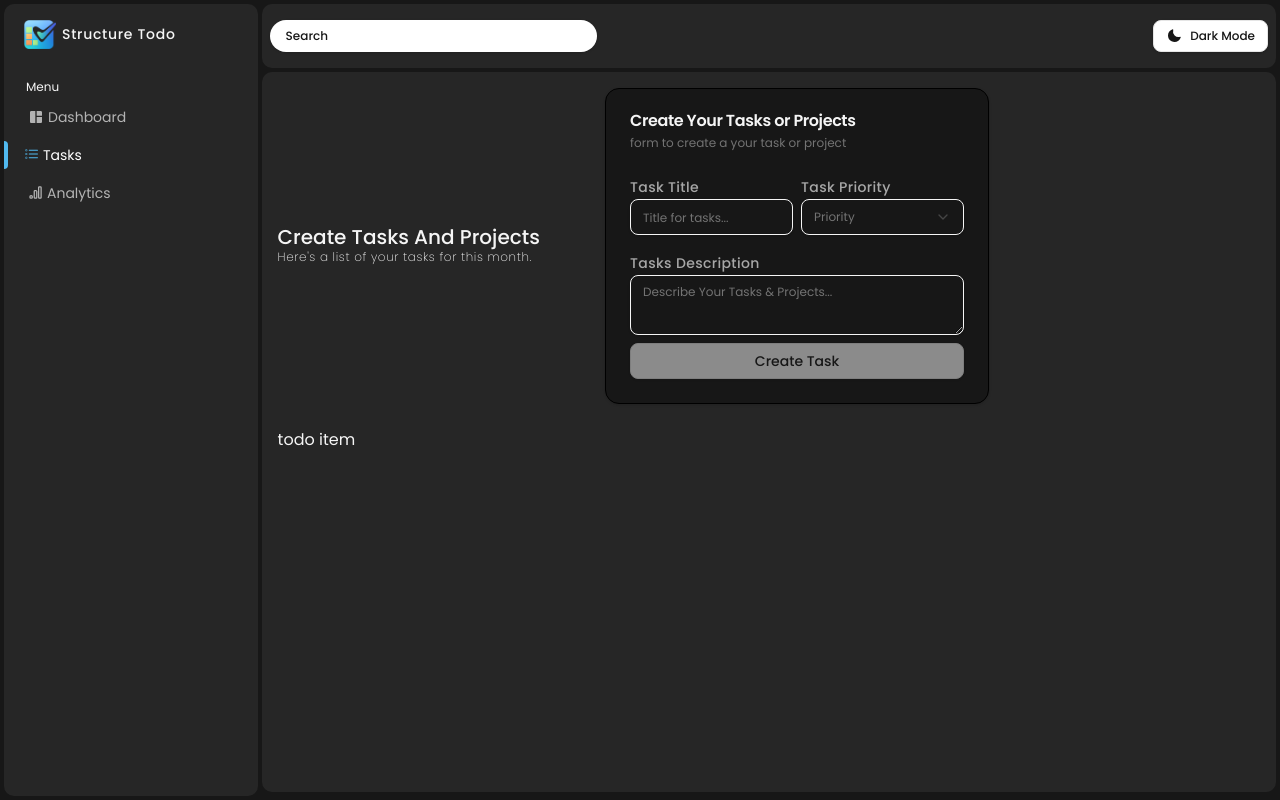
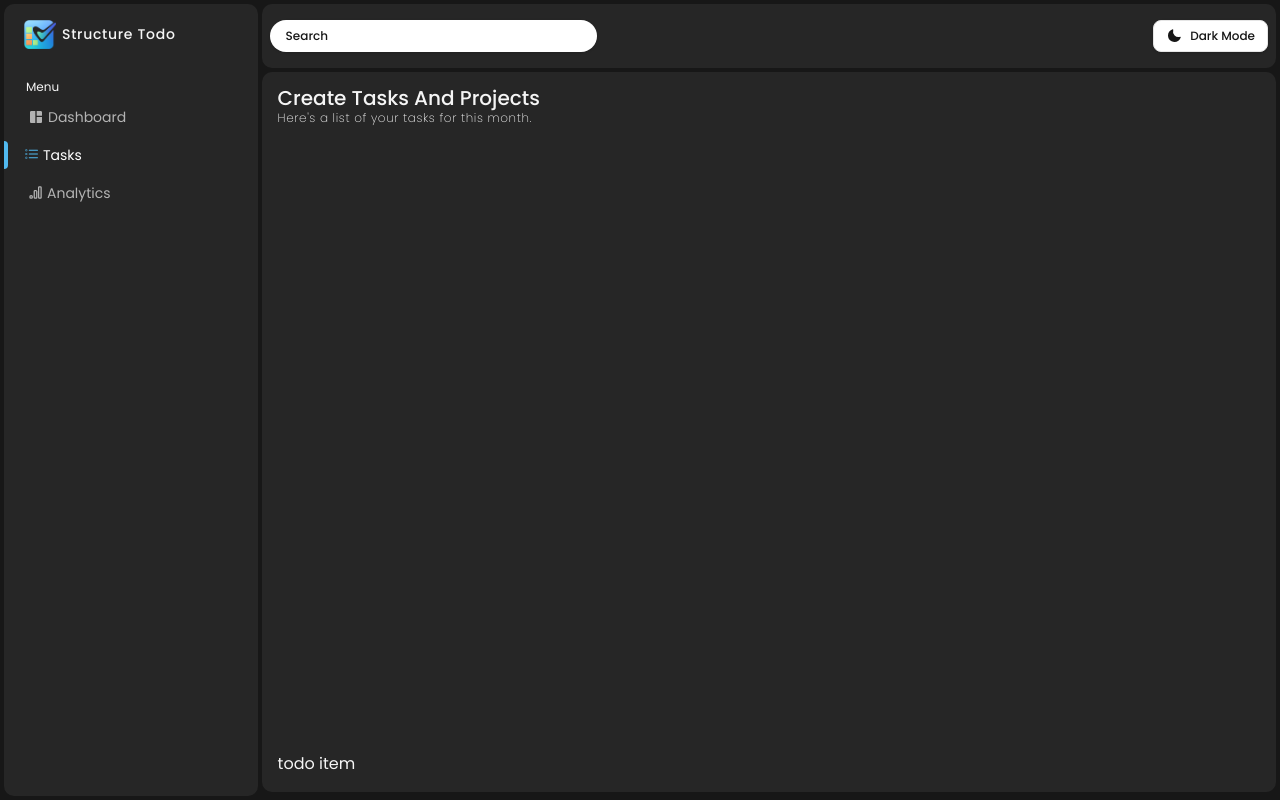
Before and after one commit to ravi181919/react_Interview_Practice, a React (Vite) app in the folder 01-RTK/: page /task in a window 1280 px wide. Built offline with nearby package versions, Linux system fonts and the light colour scheme; a web font is replaced by a local one.

Commit message:
updated in many components

```diff
--- a/01-RTK/src/features/todo/allTodos/AllTodos.jsx
+++ b/01-RTK/src/features/todo/allTodos/AllTodos.jsx
@@ -1,19 +1,31 @@
-import useTodos from '@/store/slices/todos/useTodos';
-import React from 'react'
-import TodoItem from './TodoItem';
-import AddTask from '@/pages/AddTask';
+import useTodos from "@/store/slices/todos/useTodos";
+import React, { Activity, useState } from "react";
+import TodoItem from "./TodoItem";
+import AddTask from "@/pages/AddTask";
 
 const AllTodos = () => {
-    const { todos, addTodo, removeTodo, toggleTodoCompletion, editTodo, setFilterTodo, undoDelete } = useTodos();
+  const {
+    todos,
+    addTodo,
+    removeTodo,
+    toggleTodoCompletion,
+    editTodo,
+    setFilterTodo,
+    undoDelete,
+  } = useTodos();
+  const [isMakeNewTodo, setIsMakeNewTodo] = useState(false);
   return (
-    <div className='w-full relative p-4 flex flex-col gap-6'>
-      <AddTask />
-      {todos.map((t) => (
-        <span key={t.id}>{JSON.stringify(t)}</span>
-      ))}
+    <div className="w-full h-full relative lg:p-4 p-2 flex flex-col gap-6">
+      <AddTask
+        isMakeNewTodo={isMakeNewTodo}
+        setIsMakeNewTodo={setIsMakeNewTodo}
+      />
+      <Activity mode={isMakeNewTodo !== true ? "visible" : "hidden"}>
+
       <TodoItem />
+      </Activity>
     </div>
-  )
-}
+  );
+};
 
-export default AllTodos
+export default AllTodos;
--- a/01-RTK/src/features/todo/makeTodos/MakeTodos.jsx
+++ b/01-RTK/src/features/todo/makeTodos/MakeTodos.jsx
@@ -20,6 +20,7 @@ import { Button } from "@/components/ui/button";
 import { toast } from "sonner";
 import { addTodos } from "@/store/slices/todos/todosSlice";
 import { useDispatch } from "react-redux";
+import { IoIosClose } from "react-icons/io";
 
 const MakeTodos = ({ className }) => {
   const dispatch = useDispatch();
@@ -76,7 +77,7 @@ const MakeTodos = ({ className }) => {
         priority,
         title: inputValueOfTitle.trim(),
         description: descriptionValue.trim(),
-      })
+      }),
     );
 
     setInputValueOfTitle("");
@@ -85,13 +86,22 @@ const MakeTodos = ({ className }) => {
     toast.success("Task Created");
   };
   return (
-    <div className={`max-w-sm flex relative ${className}`}>
+    <div className={` max-w-full flex ${className}`}>
       <Card className="bg-accent-foreground w-full">
-        <CardHeader>
-          <CardTitle>Create Your Tasks or Projects</CardTitle>
-          <CardDescription className="text-xs">
-            form to create a your task or project
-          </CardDescription>
+        <CardHeader >
+          <div className="flex w-full items-center justify-between">
+          <div>
+            <CardTitle>Create Your Tasks or Projects</CardTitle>
+            <CardDescription className="text-xs">
+              form to create a your task or project
+            </CardDescription>
+          </div>
+          <span
+            className={`border border-accent rounded-full font-medium inline-flex h-7 w-7 justify-center items-center `}
+          >
+            <IoIosClose  />
+          </span>
+          </div>
         </CardHeader>
         <CardContent>
           <form
--- a/01-RTK/src/layouts/MainLayout.jsx
+++ b/01-RTK/src/layouts/MainLayout.jsx
@@ -16,7 +16,7 @@ const MainLayout = () => {
         </header>
 
         {/* Main */}
-        <main className="w-full min-h-[90vh] overflow-y-scroll relative dark:bg-black/8 bg-neutral-800 rounded-lg mt-1 p-">
+        <main className="w-full min-h-[90vh] overflow-y-scroll relative dark:bg-black/8 bg-neutral-800 rounded-lg mt-1 ">
           <Outlet />
         </main>
 
--- a/01-RTK/src/pages/AddTask.jsx
+++ b/01-RTK/src/pages/AddTask.jsx
@@ -1,12 +1,18 @@
 import MakeTodos from "@/features/todo/makeTodos/MakeTodos";
-import React, { useState } from "react";
+import React, { useState, Activity } from "react";
 import { useSelector } from "react-redux";
 
-const AddTask = () => {
+const AddTask = ({isMakeNewTodo, setIsMakeNewTodo}) => {
   const todo = useSelector((state) => state.todos.todos);
   const [priority, setPriority] = useState("");
 
   return (
+    <div className="w-full h-full relative">
+      <Activity mode={isMakeNewTodo ? "visible" : "hidden"}>
+        <div className="w-full h-full flex absolute top-0  left-0 items-center z-10 rounded-lg backdrop-blur-md justify-center">
+          <MakeTodos />
+        </div>
+      </Activity>
       <div className="w-full h-full relative">
         <div className="grid lg:grid-cols-6 grid-cols-1 lg:gap-0 gap-4 lg:place-content-between  w-full items-center relative">
           <div className="lg:col-span-2">
@@ -17,7 +23,7 @@ const AddTask = () => {
               Here's a list of your tasks for this month.
             </p>
           </div>
-        <MakeTodos className="lg:col-span-4" />
+        </div>
       </div>
     </div>
   );
--- a/01-RTK/src/pages/Home.jsx
+++ b/01-RTK/src/pages/Home.jsx
@@ -5,7 +5,7 @@ const Home = () => {
   console.log("hello");
 
   return (
-    <div className='flex items-center justify-center h-full'>
+    <div className='flex h-full w-full '>
       <AllTodos />
       {/* <h1 className='border px-4 py-1.5 rounded-md text-xs font-medium'>Home</h1> */}
     </div>
--- a/01-RTK/src/pages/Todos.jsx
+++ b/01-RTK/src/pages/Todos.jsx
@@ -3,7 +3,7 @@ import React from 'react'
 
 const Todos = () => {
   return (
-    <div>
+    <div className='w-full lg:h-full h-[90vh] relative '>
       <AllTodos />
     </div>
   )
```
Lines whose indentation alone changed are shown as unchanged.
